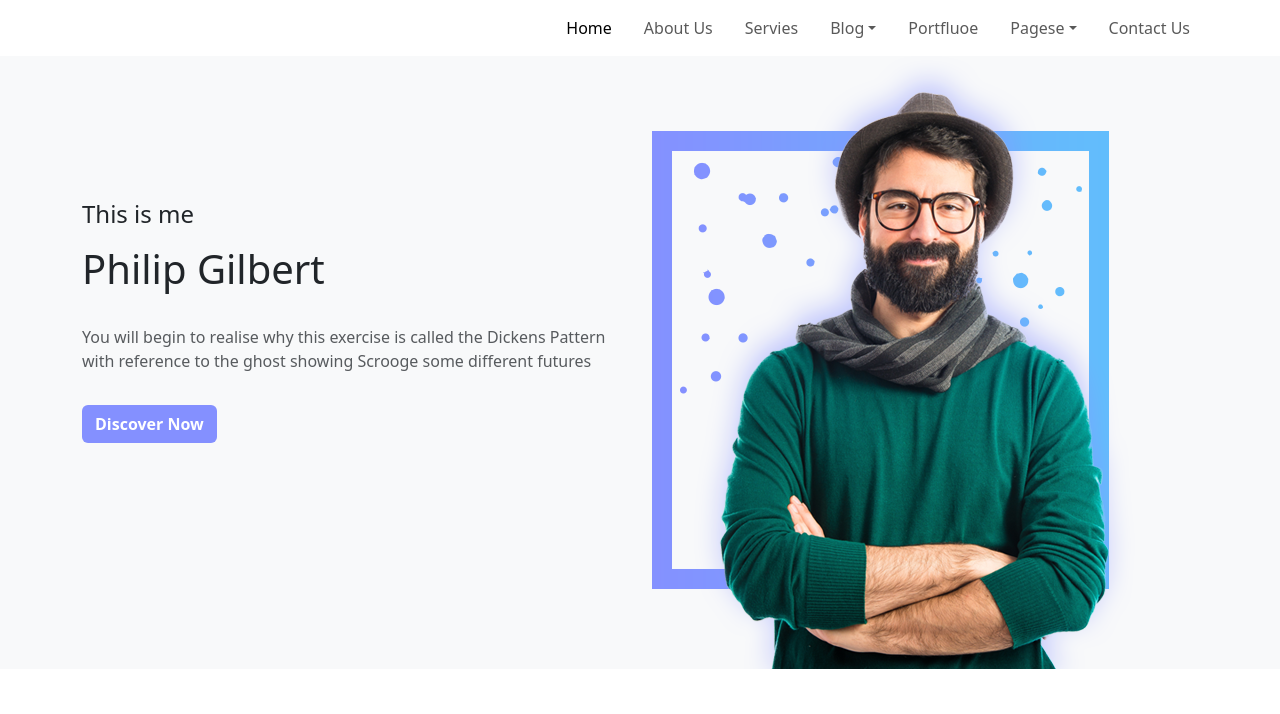
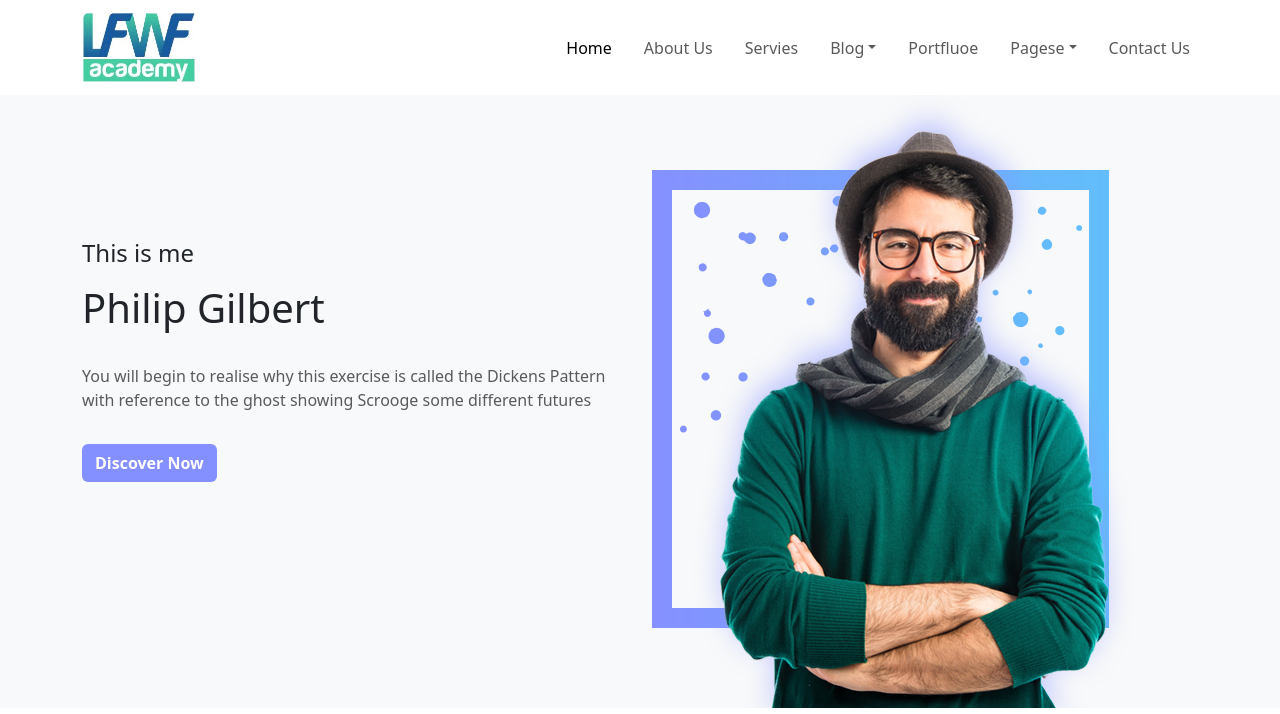
Before and after one commit to sagorahmad420/class22topw, a plain HTML site: page index.html in a window 1280 px wide. Shown: the top 714 px of the page. Drawn offline with nearby package versions, Linux system fonts and the light colour scheme.

Commit message:
Update index.html

```diff
--- a/index.html
+++ b/index.html
@@ -16,7 +16,7 @@
 
 <nav class="navbar navbar-expand-sm navbar-light">
 
-    <a class="navbar-brand" href="#"><img class="w-50" src="../img/logo.jpg" alt=""></a>
+    <a class="navbar-brand" href="#"><img class="w-50" src="https://github.com/sagorahmad420/class22topw/blob/main/img2/logo.jpg?raw=true" alt=""></a>
 
     <button class="navbar-toggler d-lg-none" type="button" data-bs-toggle="collapse" data-bs-target="#collapsibleNavId" aria-controls="collapsibleNavId"
         aria-expanded="false" aria-label="Toggle navigation"></button>
```
